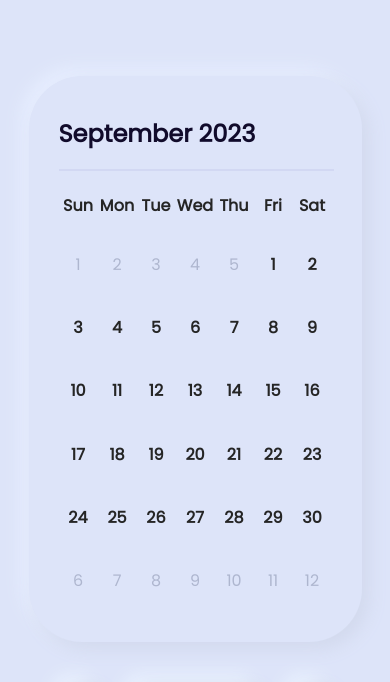
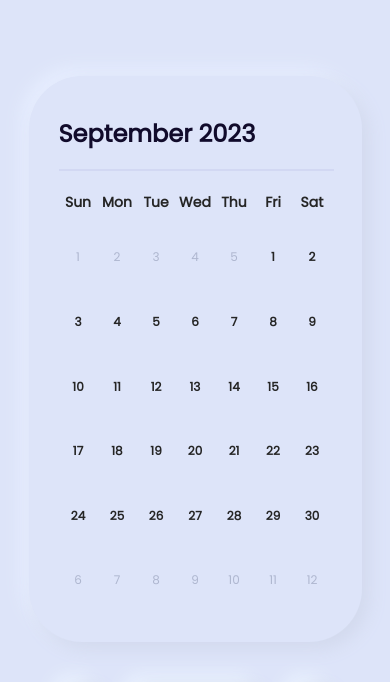
Before and after one commit to cedecj042/calendar, a PHP site: page / in a window 390 px wide. Shown: the top 682 px of the page. Run offline with PHP 8.4, Linux system fonts and the light colour scheme.

Commit message:
font changes

```diff
--- a/style.css
+++ b/style.css
@@ -184,11 +184,11 @@ button:active {
         width: 80%;
     }
     h4{
-        font-size: 16px !important;
+        font-size: 12px !important;
         margin: 5px;
     }
     h2{
-        font-size: 16px !important;
+        font-size: 14px !important;
     }
     h1{
         font-size: 24px !important;
```
